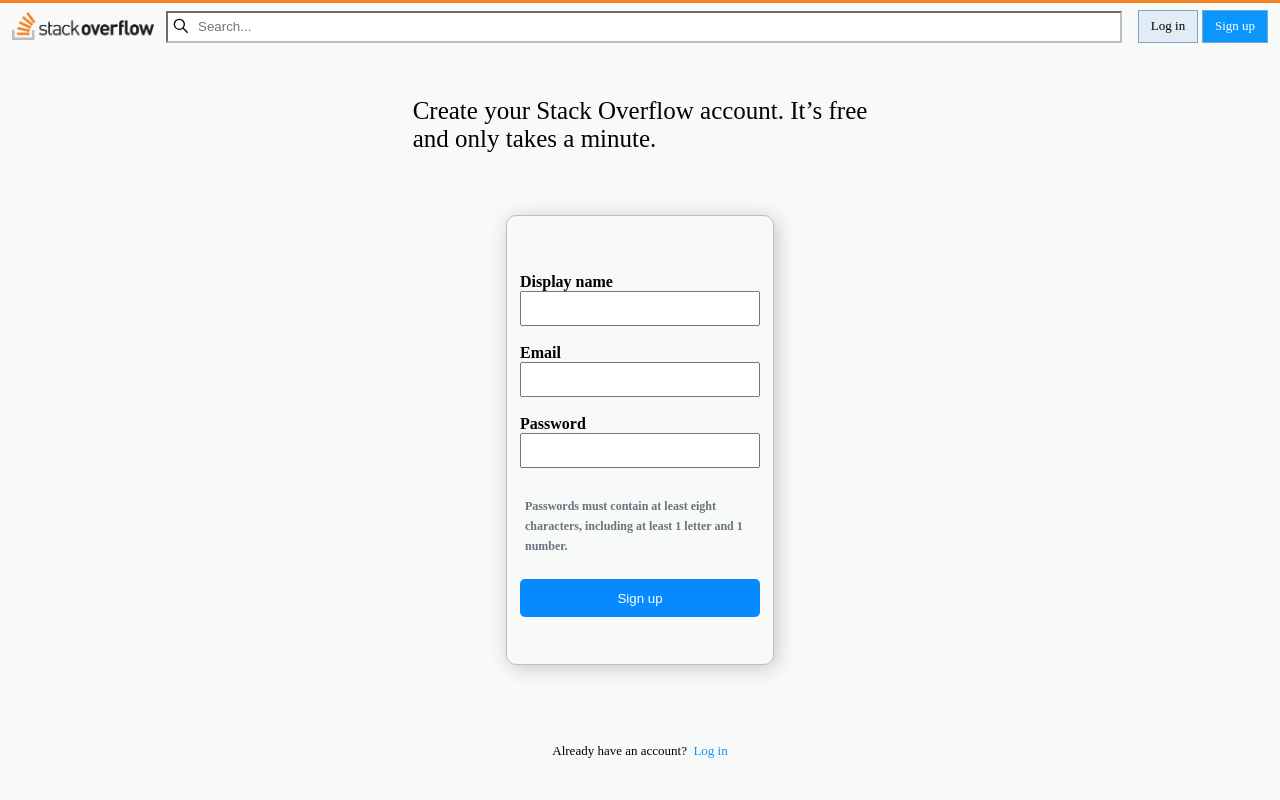
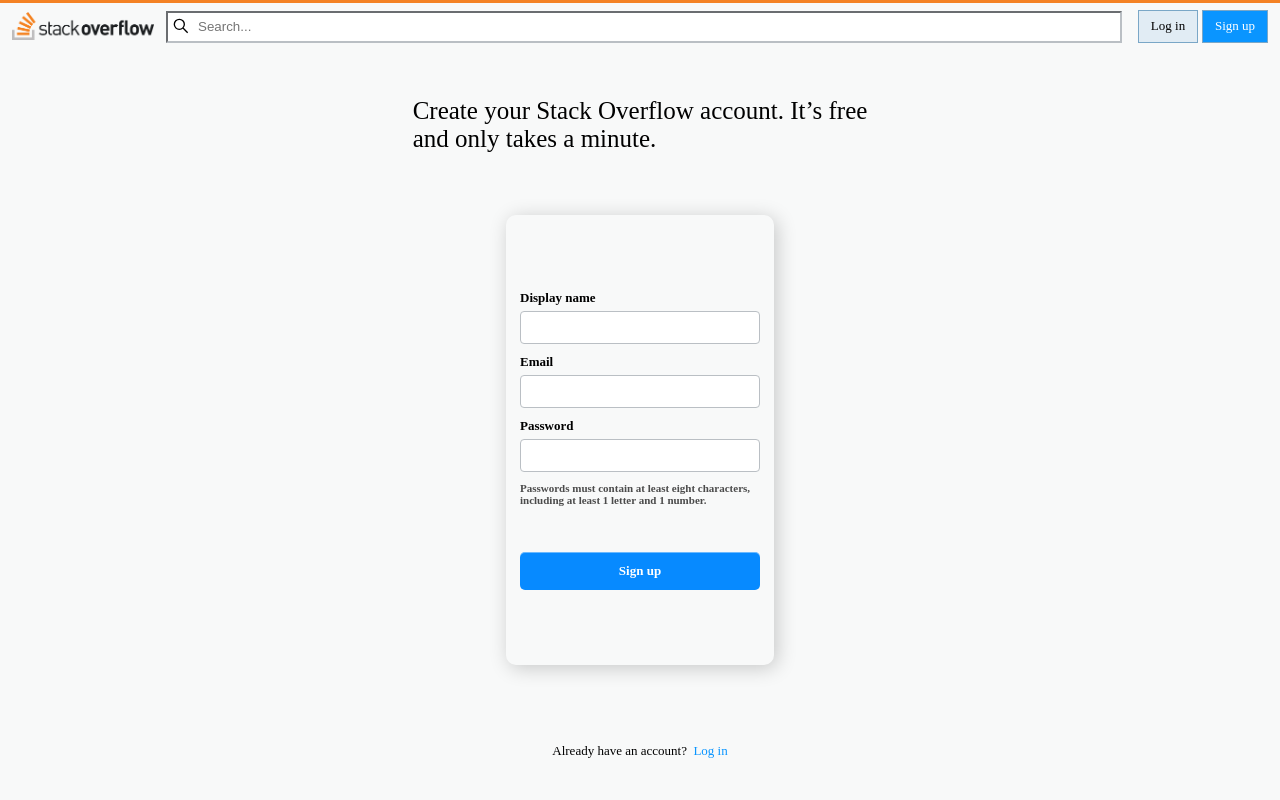
Before and after one commit to codestates-seb/seb42_pre_032, a React (Create React App) app in the folder client/: page /signup in a window 1280 px wide. Shown: the top 800 px of the page. Built offline with nearby package versions, Linux system fonts and the light colour scheme; no server answers.

Commit message:
로그인 회원가입 기능 구현

```diff
--- a/client/src/components/Login.js
+++ b/client/src/components/Login.js
@@ -1,6 +1,6 @@
 import styled from 'styled-components';
-// import { useNavigate } from "react-router-dom";
 import { useState } from "react";
+import { useNavigate } from 'react-router-dom';
 
 const LoginFormLayout = styled.div`
   display: flex;
@@ -40,6 +40,7 @@
   const [username, setUsername] = useState('');
   const [emailErrorMessage, setEmailErrorMessage] = useState('');
   const [password, setPassword] = useState('');
+  const navigate = useNavigate();
 
 
   const emailInputHandler = (event) =>
@@ -62,29 +63,29 @@
   const handleSubmit = (event) =>
   {
     event.preventDefault();
-    fetch("http://localhost:8080/login", {
+    fetch("/login", {
       method: 'POST',
       body: JSON.stringify({ username, password }),
       headers: {
         'Content-Type': 'application/json',
       },
       credentials: 'include',
-    })
-      .then((response) => response.json())
-      .then((response) =>
+    }).then((response) =>
       {
-        if (response.token) {
-          localStorage.setItem('access-token', response.token);
-        } else {
-          alert(response.message);
-        }
-      });
+        localStorage.setItem('user', response.headers.get('authorization'));
+        navigate(`/`);
+
+      }).catch((e) => {console.log(e)})
   };
+
+  const onSubmit = (event) => {
+    event.preventDefault()
+  }
 
   return (
     <LoginFormLayout>
       <form
-        style={{ display: 'flex', flexDirection: 'column' }}
+        style={{ display: 'flex', flexDirection: 'column' }} onSubmit={onSubmit}
       >
         <label htmlFor="email">
           Email <br />
@@ -108,7 +109,7 @@
             color: '#fff',
             border: 'none',
             cursor: 'pointer',
-          }} onSubmit={handleSubmit}
+          }} onClick={handleSubmit}
         > Log in
         </button>
       </form>
--- a/client/src/components/SignUp.js
+++ b/client/src/components/SignUp.js
@@ -1,6 +1,7 @@
 import styled from 'styled-components';
 import { useNavigate } from "react-router-dom";
 import { useEffect, useState } from "react";
+
 
 const SignupForm = styled.div`
   display: flex;
@@ -23,12 +24,6 @@
   border-radius: 10px;
   justify-content: center;
   align-items: center;
-  border: ${({ isNameError }) =>
-    isNameError ? "1px solid #d0393e" : "1px solid rgb(186, 191, 196)"};
-    border: ${({ isEmailError }) =>
-    isEmailError ? "1px solid #d0393e" : "1px solid rgb(186, 191, 196)"};
-    border: ${({ isPwError }) =>
-    isPwError ? "1px solid #d0393e" : "1px solid rgb(186, 191, 196)"};
   & form {
     width: 240;
     margin-top: 10px;
@@ -37,13 +32,13 @@
       height: 35px;
     }
   }
-  div {
+  /* div {
     color: ${({ theme }) => theme.color.sign_up.pwd_bottom_text};
     font-size: 12px;
     margin-top: 5px;
     padding: 5px;
     line-height: 20px;
-  }
+  } */
 `;
 const Error = styled.div`
   color: #d0393e;
@@ -51,6 +46,87 @@
   margin-bottom: 13px;
   width: 240px;
 `;
+const Name = styled.div`
+  width: 240px;
+  font-weight: 800px;
+  font-size: 13px;
+  margin-bottom: 5px;
+`;
+
+const NameForm = styled.input`
+  width: 240px;
+  height: 33px;
+  font-size: 13px;
+  padding: 7.8px 9.1px;
+  border: ${({ isNameError }) =>
+    isNameError ? "1px solid #d0393e" : "1px solid rgb(186, 191, 196)"};
+  border-radius: 4px;
+  font-weight: 400px;
+  margin-bottom: 10px;
+`;
+
+const Email = styled.div`
+  width: 240px;
+  font-weight: 800px;
+  font-size: 13px;
+  margin-bottom: 5px;
+`;
+
+const EmailForm = styled.input`
+  width: 240px;
+  height: 33px;
+  font-size: 13px;
+  padding: 7.8px 9.1px;
+  border: ${({ isEmailError }) =>
+    isEmailError ? "1px solid #d0393e" : "1px solid rgb(186, 191, 196)"};
+  border-radius: 4px;
+  font-weight: 400px;
+  margin-bottom: 10px;
+`;
+
+const Password = styled.div`
+  width: 240px;
+  font-weight: 800px;
+  font-size: 13px;
+  margin-bottom: 5px;
+`;
+
+const PasswordForm = styled.input`
+  width: 240px;
+  height: 33px;
+  font-size: 13px;
+  padding: 7.8px 9.1px;
+  border: ${({ isPwError }) =>
+    isPwError ? "1px solid #d0393e" : "1px solid rgb(186, 191, 196)"};
+  border-radius: 4px;
+  font-weight: 400px;
+  margin-bottom: 10px;
+`;
+const PasswordMessage = styled.div`
+  width: 240px;
+  height: 48px;
+  font-size: 11px;
+  color: #4b4b4b;
+  margin-bottom: 16px;
+`;
+
+const SignupSubmit = styled.div`
+  padding: 10.4px;
+  width: 240px;
+  height: 38px;
+  background-color: #078AFF;
+  box-shadow: rgba(255, 255, 255, 0.4) 0px 1px 0px 0px inset;
+  display: flex;
+  justify-content: center;
+  align-items: center;
+  color: #fff;
+  font-weight: 700;
+  font-size: 13px;
+  margin-top: 6px;
+  cursor: pointer;
+  border-radius: 5px;
+`;
+
 
 const Container = styled.div`
   display: flex;
@@ -71,8 +147,8 @@
   const [isPwError, setIsPwError] = useState(false);
   const [pwErrorMessage, setPwErrorMessage] = useState("");
   const [pwState, setPwState] = useState(false);
+
   const navigate = useNavigate();
-
   const nickNameHandler = (e) =>
   {
     setNickName(e.target.value);
@@ -138,75 +214,47 @@
   }, [nickName, email, password]);
 
   const signUpHandler = (event) =>
-  {
+  { if (pwState === true && emailState === true && nameState === true){
     event.preventDefault();
-    if (pwState === true && emailState === true && nameState === true) {
-      fetch("http://localhost:8080/signup", {
+
+    fetch("/members", {
       method: 'POST',
       body: JSON.stringify({ nickName, email, password }),
       headers: {
         'Content-Type': 'application/json',
       },
       credentials: 'include',
-      })
-        .then((response) => response.json())
-        .then((data) =>
+    }).then((response) =>
       {
-          console.log(data)
-          if (data.signUp === true) {
-            navigate("/login");
-          } else {
-            console.log("이미 가입된 회원입니다.");
-          }
+        navigate(`/log_in`);
         })
       }
-  };
+    }
 
   return (
     <Container>
       <SignupForm >
-        <form style={{ display: 'flex', flexDirection: 'column' }}>
-          <label htmlFor="text">
-            Display name <br />
-            <input type="text" name="text" onChange={nickNameHandler}  />
-          </label>
-          <br />
-          <label htmlFor="email">
-            Email <br />
-            <input type="email" name="email" onChange={emailHandler} />
-          </label>
+            <Name>Display name</Name>
+            <NameForm onChange={nickNameHandler} isNameError={isNameError} />
+            <Email>Email</Email>
+            <EmailForm onChange={emailHandler} isEmailError={isEmailError} />
             {isEmailError ? <Error>{emailErrorMessage}</Error> : null}
-          <br />
-          <label htmlFor="pasword" >
-            Password <br />
-            <input type="password" name="password" onChange={passwordHandler} />
-          </label>
+            <Password>Password</Password>
+            <PasswordForm
+              type="password"
+              onChange={passwordHandler}
+              isPwError={isPwError}/>
             {isPwError ? <Error>{pwErrorMessage}</Error> : null}
-          <br />
-          <div className="text">
-            Passwords must contain at least eight <br />
-            characters, including at least 1 letter and 1 number.
-          </div>
-          <br />
-          <button
-            type="submit"
-            style={{
-              height: '38px',
-              width: '240px',
-              backgroundColor: '#078AFF',
-              borderRadius: '5px',
-              color: '#fff',
-              border: 'none',
-              cursor: 'pointer',
-            }}
-            onClick={signUpHandler}
-          >
+            <PasswordMessage>
+              Passwords must contain at least eight characters, including at
+              least 1 letter and 1 number.
+            </PasswordMessage>
+            <SignupSubmit className="signup" onClick={signUpHandler}>
               Sign up
-          </button>
-        </form>
+            </SignupSubmit>
       </SignupForm>
     </Container >
   );
-};
+  }
 
 export default SignUp;
--- a/client/src/page/LoginPage.js
+++ b/client/src/page/LoginPage.js
@@ -3,7 +3,6 @@
 import { Link } from 'react-router-dom';
 import logo_stack from '../asset/stack-overflow.png';
 import { useEffect } from 'react';
-// import { response } from 'express';
 
 const Background = styled.div`
   background-color: ${({ theme }) => theme.color.header.bg};
@@ -65,8 +64,7 @@
           password: '123',
         }),
         credentials: 'include',
-      });
-      console.log(response.headers.get('authorization'));
+      }); return response
     }
     fetchdata();
   }, []);
--- a/client/src/page/SignUpPage.js
+++ b/client/src/page/SignUpPage.js
@@ -1,8 +1,6 @@
 import styled from 'styled-components';
 import SignUp from '../components/SignUp';
-// import React from 'react';
 import { Link } from 'react-router-dom';
-import { useEffect } from 'react'
 
 const Background = styled.div`
   background-color: ${({ theme }) => theme.color.header.bg};
@@ -52,38 +50,8 @@
   font-size: ${({ theme }) => theme.size.common.default_font};
 `;
 
-//   a {
-//     text-align: center;
-//     float: right;
-//     text-decoration: none;
-//     color: ${({ theme }) => theme.color.common.blue_btn_bg};
-//   }
-// `;
-
 const SignUpPage = () =>
 {
-  useEffect(() =>
-  {
-    async function fetchdata()
-    {
-      const response = await fetch('/members', {
-        method: 'POST',
-        headers: {
-          'Content-Type': 'application/json',
-        },
-        body: JSON.stringify({
-          "nickName": "관리자",
-          "email": "admin@gmail.com",
-          "password": "123",
-          "about_Me": "관리자 입니다",
-        }),
-        credentials: 'include',
-      });
-      console.log(response);
-
-    }
-    fetchdata();
-  }, []);
 
   return (
     <Background>
@@ -100,7 +68,7 @@
         <SignupbottomText>
           <p>
             Already have an account? &nbsp;
-            <NavLink to="/login">Log in</NavLink>
+            <NavLink to="/log_in" >Log in</NavLink>
           </p>
         </SignupbottomText>
       </div>
```
Lines whose indentation alone changed are shown as unchanged.
